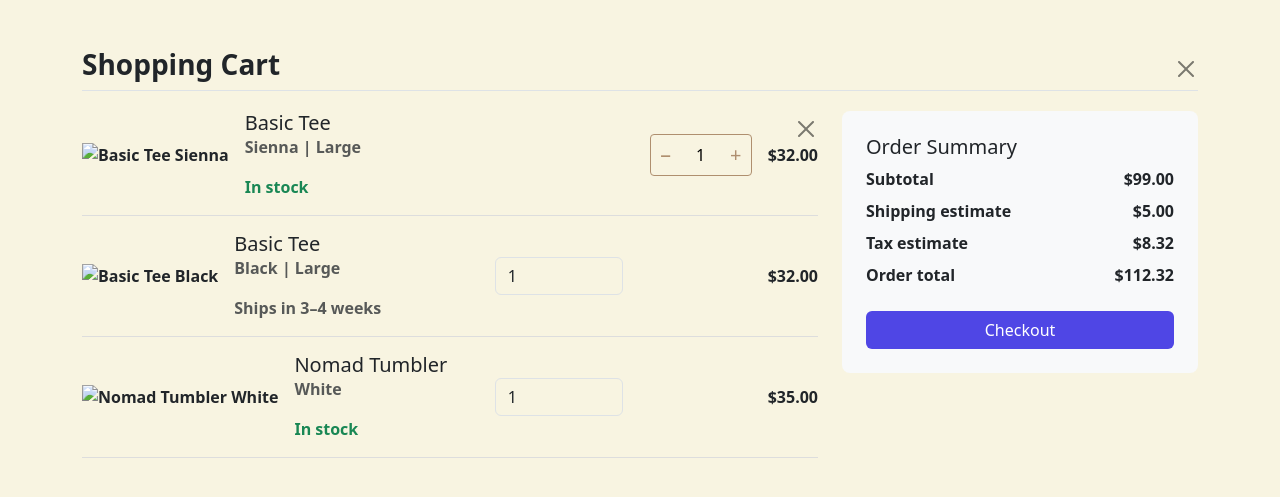
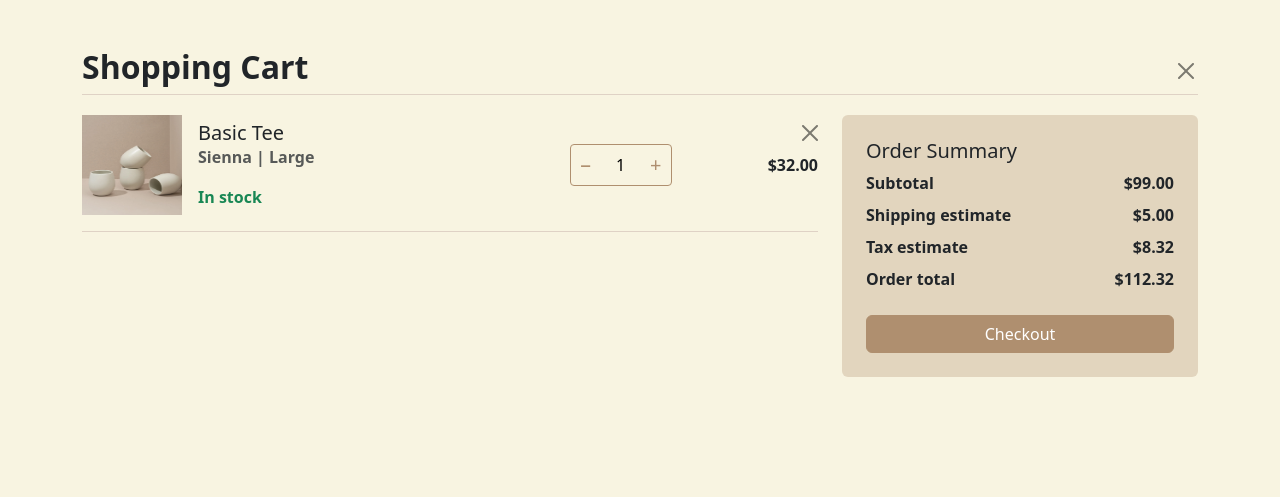
Before and after one commit to Radixactivetea/StarLightARShop, a PHP site: page /cart in a window 1280 px wide. Shown: the top 497 px of the page. Run offline with PHP 8.4, Linux system fonts and the light colour scheme; some libraries are stand-ins or nearby versions.

Commit message:
Cart Layout

```diff
--- a/public/css/cart.css
+++ b/public/css/cart.css
@@ -1,32 +1,29 @@
-.cart-title {
-    font-size: 1.75rem;
-    font-weight: 700;
+.container {
+    opacity: 0;
+    transform: scale(0.8);
+    animation: popup 0.6s ease-out forwards;
 }
 
-.cart-item {
-    padding: 1rem 0;
-    border-bottom: 1px solid #ddd;
+@keyframes popup {
+    0% {
+        opacity: 0;
+        transform: scale(0.8);
+    }
+
+    100% {
+        opacity: 1;
+        transform: scale(1);
+    }
 }
 
 .order-summary {
-    background: #f8f9fa;
-    padding: 1.5rem;
-    border-radius: 0.5rem;
-}
-
-.order-total {
-    font-weight: 700;
-}
-
-.checkout-btn {
-    background-color: #4f46e5;
-    color: white;
+    background: rgba(175, 143, 111, 0.3);
 }
 
 .btn-position {
     position: absolute;
     top: 22px;
-    right: 0;
+    right: -4px;
 }
 
 .quantity {
--- a/src/pages/cart.view.php
+++ b/src/pages/cart.view.php
@@ -15,62 +15,34 @@
 <body>
 
     <div class="container my-5">
-        <div class="d-flex w-100 justify-content-between border-bottom mb-1">
-            <h1 class="cart-title">Shopping Cart</h1>
-            <button type="button" class="btn-close align-self-center" aria-label="Close"></button>
+        <div class="d-flex w-100 justify-content-between border-bottom border-primary-subtle mb-1">
+            <h2 class="fw-bold">Shopping Cart</h2>
+            <button type="button" class="btn-close align-self-center" aria-label="Close" onclick="history.back()"></button>
         </div>
 
         <div class="row">
             <!-- Cart Items Section -->
             <div class="col-md-8">
-
-                <div class="cart-item d-flex align-items-center position-relative">
-                    <img src="https://via.placeholder.com/100" class="me-3" alt="Basic Tee Sienna">
+                <div class="py-3 border-bottom border-primary-subtle d-flex align-items-center position-relative">
+                    <img src="/public/upload/product/Stoneware Coffee Cup.png" class="me-3" width="100px" height="100px" alt="Basic Tee Sienna">
                     <div class="flex-grow-1">
                         <h5 class="mb-0">Basic Tee</h5>
                         <p class="text-muted">Sienna | Large</p>
                         <p class="text-success mb-0">In stock</p>
                     </div>
-                    <div class="quantity me-3">
+                    <div class="quantity me-5">
                         <button class="minus" aria-label="Decrease">&minus;</button>
                         <input type="number" class="input-box" value="1" min="1" max="10">
                         <button class="plus" aria-label="Increase">&plus;</button>
                     </div>
-                    <p class="fw-bold mb-0">$32.00</p>
+                    <p class="fw-bold mb-0 ms-5">$32.00</p>
                     <button type="button" class="btn-close btn-position" aria-label="Close"></button>
                 </div>
-
-                <div class="cart-item d-flex align-items-center">
-                    <img src="https://via.placeholder.com/100" class="me-3" alt="Basic Tee Black">
-                    <div class="flex-grow-1">
-                        <h5 class="mb-0">Basic Tee</h5>
-                        <p class="text-muted">Black | Large</p>
-                        <p class="text-muted mb-0">Ships in 3–4 weeks</p>
-                    </div>
-                    <div class="me-3">
-                        <input type="number" class="form-control w-50" value="1" min="1">
-                    </div>
-                    <p class="fw-bold mb-0">$32.00</p>
-                </div>
-
-                <div class="cart-item d-flex align-items-center">
-                    <img src="https://via.placeholder.com/100" class="me-3" alt="Nomad Tumbler White">
-                    <div class="flex-grow-1">
-                        <h5 class="mb-0">Nomad Tumbler</h5>
-                        <p class="text-muted">White</p>
-                        <p class="text-success mb-0">In stock</p>
-                    </div>
-                    <div class="me-3">
-                        <input type="number" class="form-control w-50" value="1" min="1">
-                    </div>
-                    <p class="fw-bold mb-0">$35.00</p>
-                </div>
-
             </div>
 
             <!-- Order Summary Section -->
             <div class="col-md-4 pt-3">
-                <div class="order-summary">
+                <div class="order-summary p-4 rounded custom-bg">
                     <h5>Order Summary</h5>
                     <div class="d-flex justify-content-between my-2">
                         <span>Subtotal</span>
@@ -84,11 +56,11 @@
                         <span>Tax estimate</span>
                         <span>$8.32</span>
                     </div>
-                    <div class="d-flex justify-content-between my-2 order-total">
+                    <div class="d-flex justify-content-between my-2 fw-bold">
                         <span>Order total</span>
                         <span>$112.32</span>
                     </div>
-                    <button class="btn checkout-btn w-100 mt-3">Checkout</button>
+                    <button class="btn btn-primary w-100 mt-3">Checkout</button>
                 </div>
             </div>
         </div>
```
